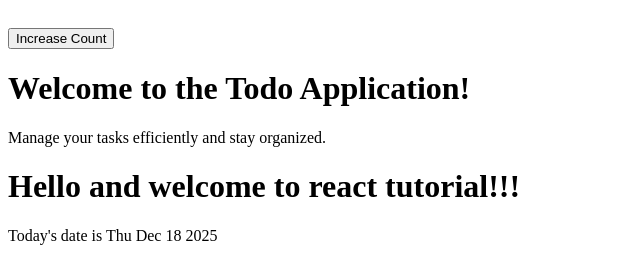
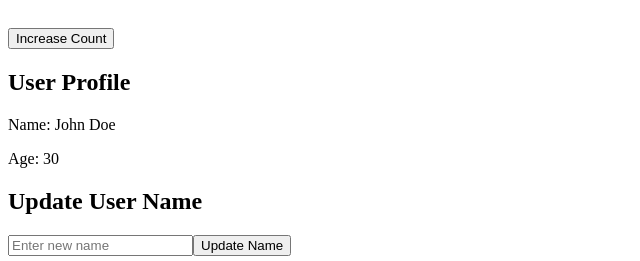
Before and after one commit to Rudrakshsachdev/react-dev, a React (Vite) app in the folder Todo_Project/: page / in a window 1280 px wide. Shown: the part 539-800 px from the top of the page, without its empty margins (0-640 px from the left). Built offline with nearby package versions, Linux system fonts and the light colour scheme; no server answers.

Commit message:
React Learning Dev

```diff
--- a/Todo_Project/src/App.jsx
+++ b/Todo_Project/src/App.jsx
@@ -21,8 +21,11 @@
 import StyledCard from './components/StyledCard.jsx';
 import Switcher from './components/Switcher.jsx';
 import TodoList from './components/TodoList.jsx';
+import { UpdateUser } from './components/UpdateUser.jsx';
+import { UserProvider } from './components/UserContext.jsx';
 import UserInfo from './components/UserInfo.jsx';
 import UserList from './components/UserList.jsx';
+import UserProfile from './components/UserProfile.jsx';
 import UserStatus from './components/UserStatus.jsx';
 import Weather from './components/Weather.jsx';
 import WelcomeMessage from './components/WelcomeMessage.jsx';
@@ -138,6 +141,10 @@
 
       <CounterEffect />
 
+      <UserProvider>
+      <UserProfile />
+      <UpdateUser />
+      </UserProvider>
       <WelcomeMessage />
       <Greet />
       <Greeting timeofDay="morning" />
--- /dev/null
+++ b/Todo_Project/src/components/UpdateUser.jsx
@@ -0,0 +1,31 @@
+import React, { useContext } from 'react'
+
+import { UserContext } from './UserContext';
+
+export const UpdateUser = () => {
+
+
+    const {updateUser} = useContext(UserContext);
+
+    const [newName, setNewName] = React.useState("");
+
+    const handleSubmit = (e) => {
+        e.preventDefault();
+        updateUser(newName);
+        setNewName("");
+    }
+
+  return (
+    <div>
+        <h2>Update User Name</h2>
+        <form onSubmit={handleSubmit}>
+            <input type="text" value={newName}
+            onChange ={(e) => setNewName(e.target.value)}
+            placeholder="Enter new name" />
+
+
+            <button type="submit">Update Name</button>
+        </form>
+    </div>
+  )
+}
--- /dev/null
+++ b/Todo_Project/src/components/UserContext.jsx
@@ -0,0 +1,16 @@
+import { createContext, useContext, useState } from "react";
+
+
+const UserContext = createContext();
+
+const UserProvider = ({ children }) => {
+    const [user, setUser] = useState({ name: "John Doe", age: 30 });
+
+    const updateUser = (newName) => {
+        setUser({name: newName})
+    }
+
+    return <UserContext.Provider value={{user, updateUser}}>{children}</UserContext.Provider>
+}
+
+export { UserContext, UserProvider };
--- /dev/null
+++ b/Todo_Project/src/components/UserProfile.jsx
@@ -0,0 +1,15 @@
+import { useContext } from "react";
+import { UserContext, UserProvider } from "./UserContext";
+
+
+const UserProfile = () => {
+    const {user} = useContext(UserContext);
+
+    return <div>
+        <h2>User Profile</h2>
+        <p>Name: {user.name}</p>
+        <p>Age: {user.age}</p>
+    </div>
+}
+
+export default UserProfile;
```
